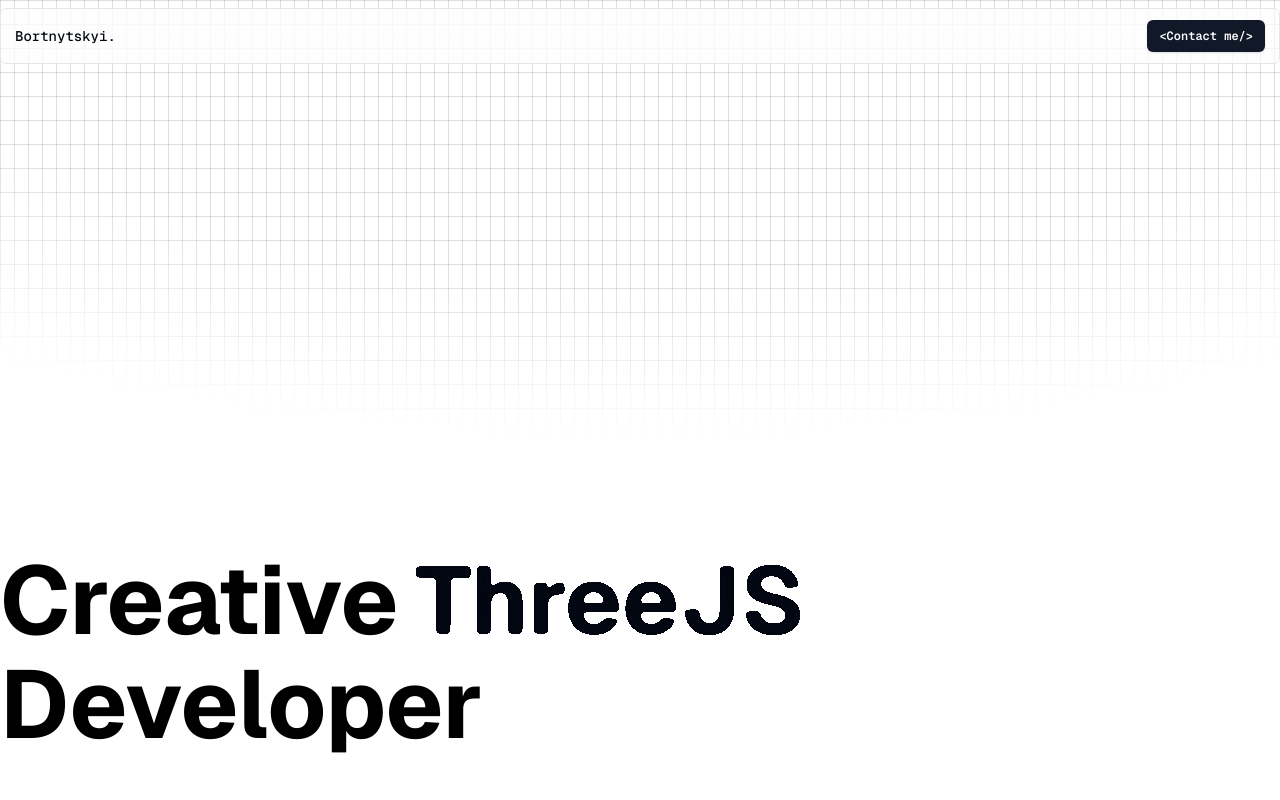
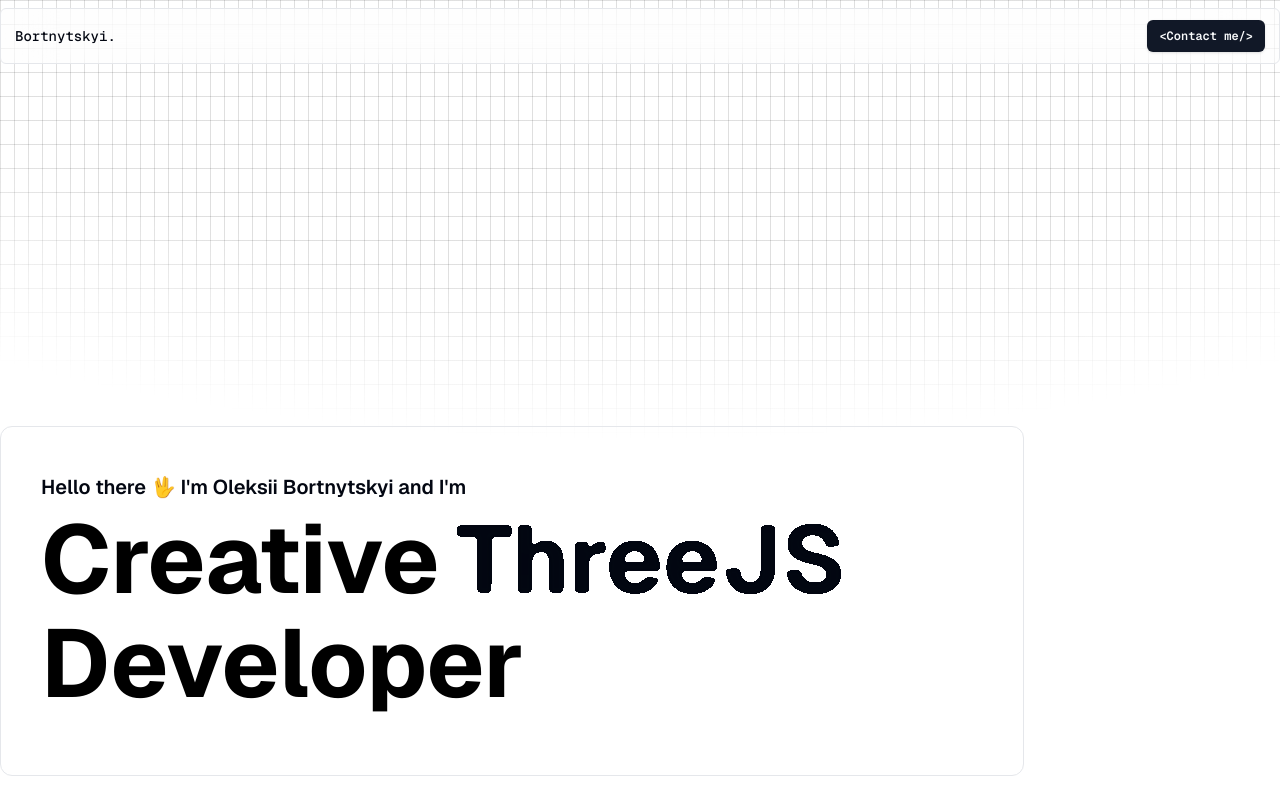
Before and after one commit to websharkdev/folio-2025, a Next.js app: page / in a window 1280 px wide. Shown: the top 800 px of the page. Built offline with nearby package versions, Linux system fonts and the light colour scheme.

Commit message:
feature(main-home) - added <subtitle> current text <I'm...>

```diff
--- a/app/(main)/(components)/main-home.tsx
+++ b/app/(main)/(components)/main-home.tsx
@@ -12,7 +12,10 @@ const texts = [
 const MHome = () => {
   return (
     <div className="h-dvh pb-20 flex container mx-auto items-end">
-      <div className="flex -space-y-10 flex-col">
+      <div className="flex -space-y-10 flex-col w-full max-w-5xl items-start border border-input p-10 rounded-xl">
+        <p className="text-xl font-semibold font-sans leading-10 mb-5">
+          Hello there 🖖 I'm Oleksii Bortnytskyi and I'm
+        </p>
         <div className="flex items-center gap-4">
           <span className="text-center font-sans font-bold text-black text-[6rem]">
             Creative
```
